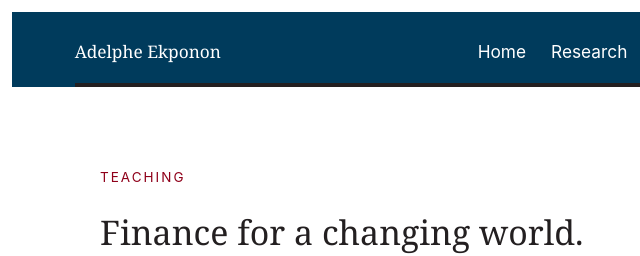
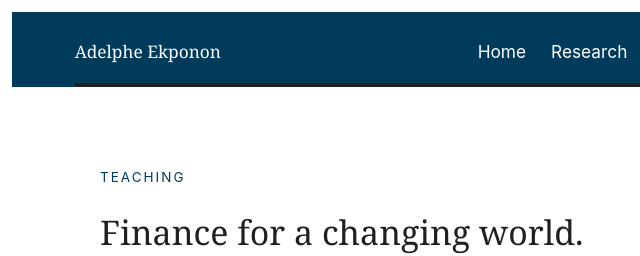
Before and after one commit to bill1177/files, a plain HTML site: page docs/teaching/index.html in a window 1280 px wide. Shown: the top 256 px of the page, 0-640 px from the left. Drawn offline with nearby package versions, Linux system fonts and the light colour scheme.

Commit message:
Change teaching subtitles to deep sea blue

```diff
--- a/docs/teaching/index.html
+++ b/docs/teaching/index.html
@@ -920,7 +920,7 @@ svg {
 #ae-refined.design-telfer .site-head:after{height:4px;background:#231F20}
 #ae-refined.design-telfer .hero,#ae-refined.design-telfer .page-intro{background:#FFFFFF}
 #ae-refined.design-telfer .hero h1,#ae-refined.design-telfer .page-intro h1,#ae-refined.design-telfer h2,#ae-refined.design-telfer h3{font-family:Georgia,serif}
-#ae-refined.design-telfer .label,#ae-refined.design-telfer .venue{color:#8F001A}
+#ae-refined.design-telfer .label,#ae-refined.design-telfer .venue{color:#003B5C}
 #ae-refined.design-telfer .selected-publication{background:#231F20;color:#fff;box-shadow:inset 8px 0 0 #8F001A}
 #ae-refined.design-telfer .selected-publication,#ae-refined.design-telfer .selected-publication *{color:#fff}
 #ae-refined.design-telfer .working-papers,#ae-refined.design-telfer .other-publications{background:#fff}
```
